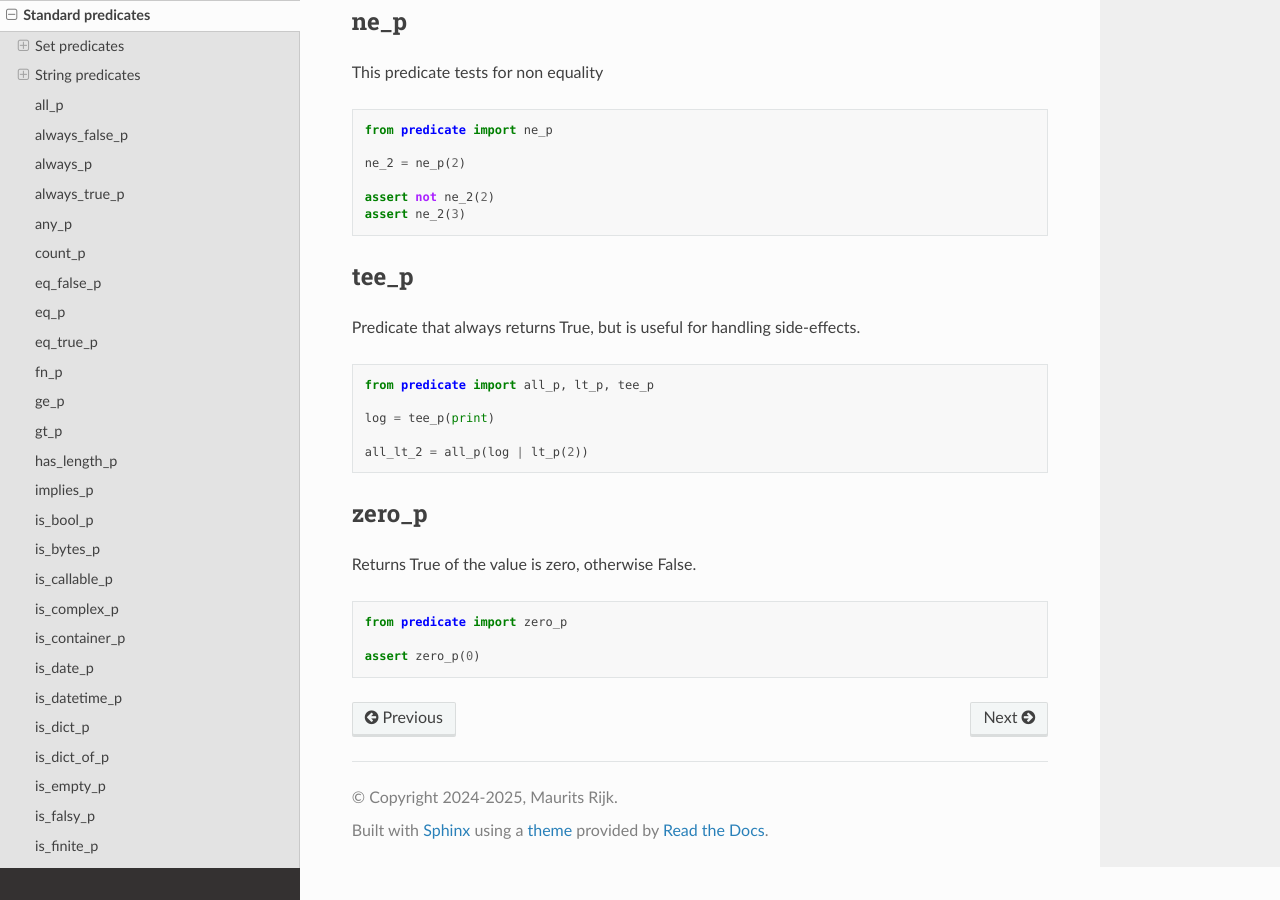
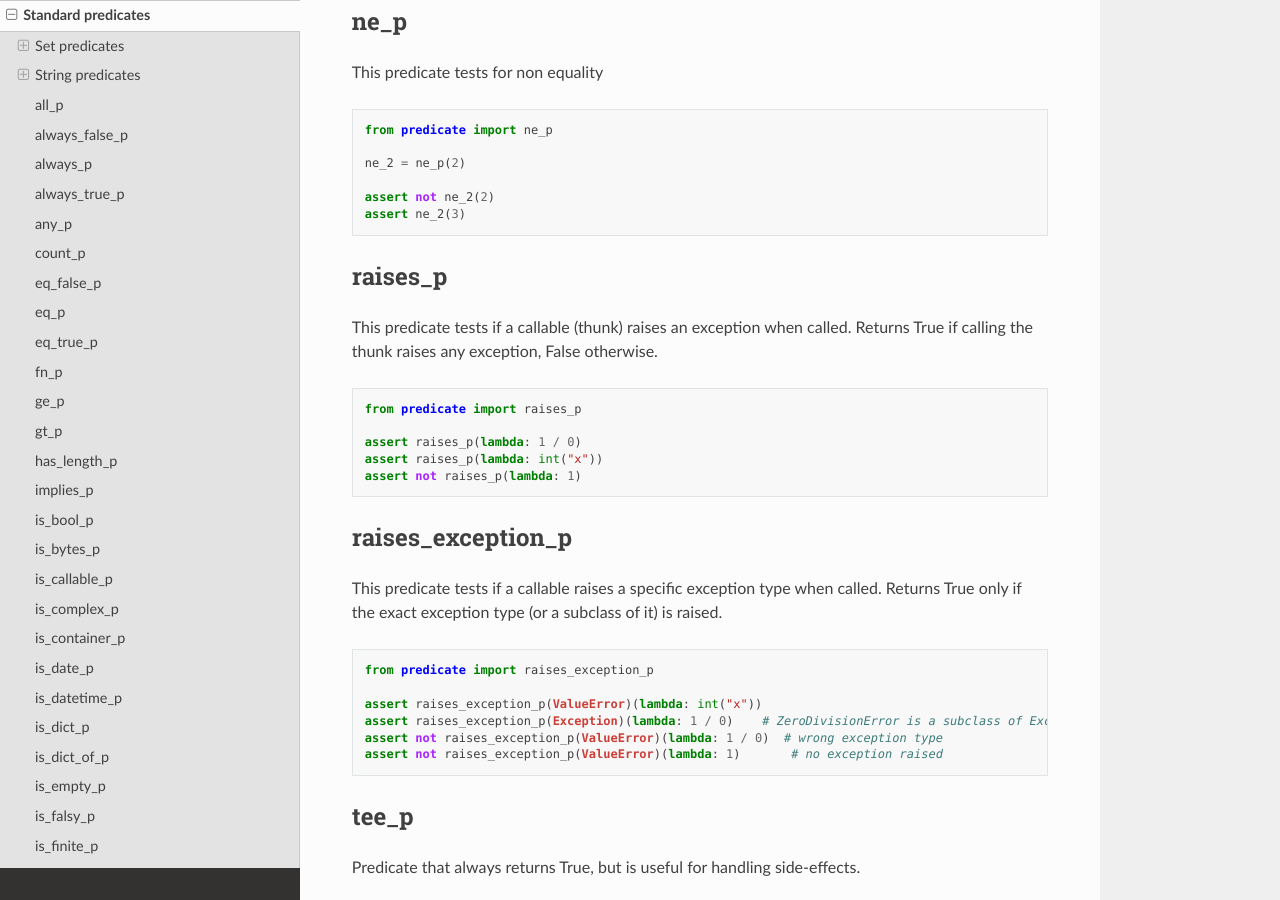
Before and after one commit to mrijk/py-predicate, a Sphinx documentation site: the page built from docs/standard_predicates.rst, in a window 1280 px wide and 900 px high, scrolled down 20665 px. Built offline with Sphinx 7.4.7 and the Read the Docs theme 3.1.0, drawn with Linux system fonts in a browser that asks for light colours.

Commit message:
Add raises_p and raises_exception_p to documentation

```diff
--- a/docs/standard_predicates.rst
+++ b/docs/standard_predicates.rst
@@ -878,6 +878,35 @@ This predicate tests for non equality
     assert ne_2(3)
 
 
+raises_p
+--------
+
+This predicate tests if a callable (thunk) raises an exception when called.
+Returns True if calling the thunk raises any exception, False otherwise.
+
+.. code-block:: python
+
+    from predicate import raises_p
+
+    assert raises_p(lambda: 1 / 0)
+    assert raises_p(lambda: int("x"))
+    assert not raises_p(lambda: 1)
+
+raises_exception_p
+------------------
+
+This predicate tests if a callable raises a specific exception type when called.
+Returns True only if the exact exception type (or a subclass of it) is raised.
+
+.. code-block:: python
+
+    from predicate import raises_exception_p
+
+    assert raises_exception_p(ValueError)(lambda: int("x"))
+    assert raises_exception_p(Exception)(lambda: 1 / 0)    # ZeroDivisionError is a subclass of Exception
+    assert not raises_exception_p(ValueError)(lambda: 1 / 0)  # wrong exception type
+    assert not raises_exception_p(ValueError)(lambda: 1)       # no exception raised
+
 tee_p
 -----
 
```
